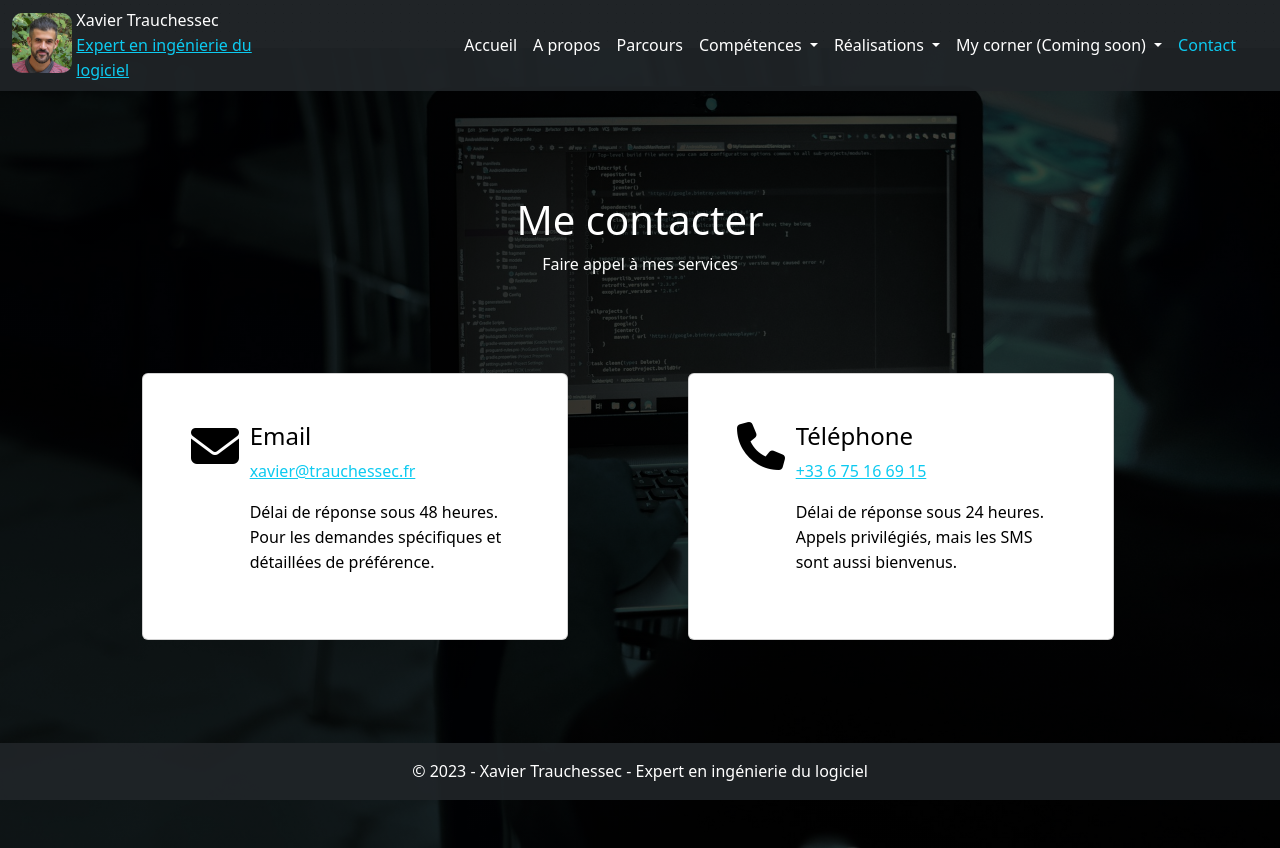
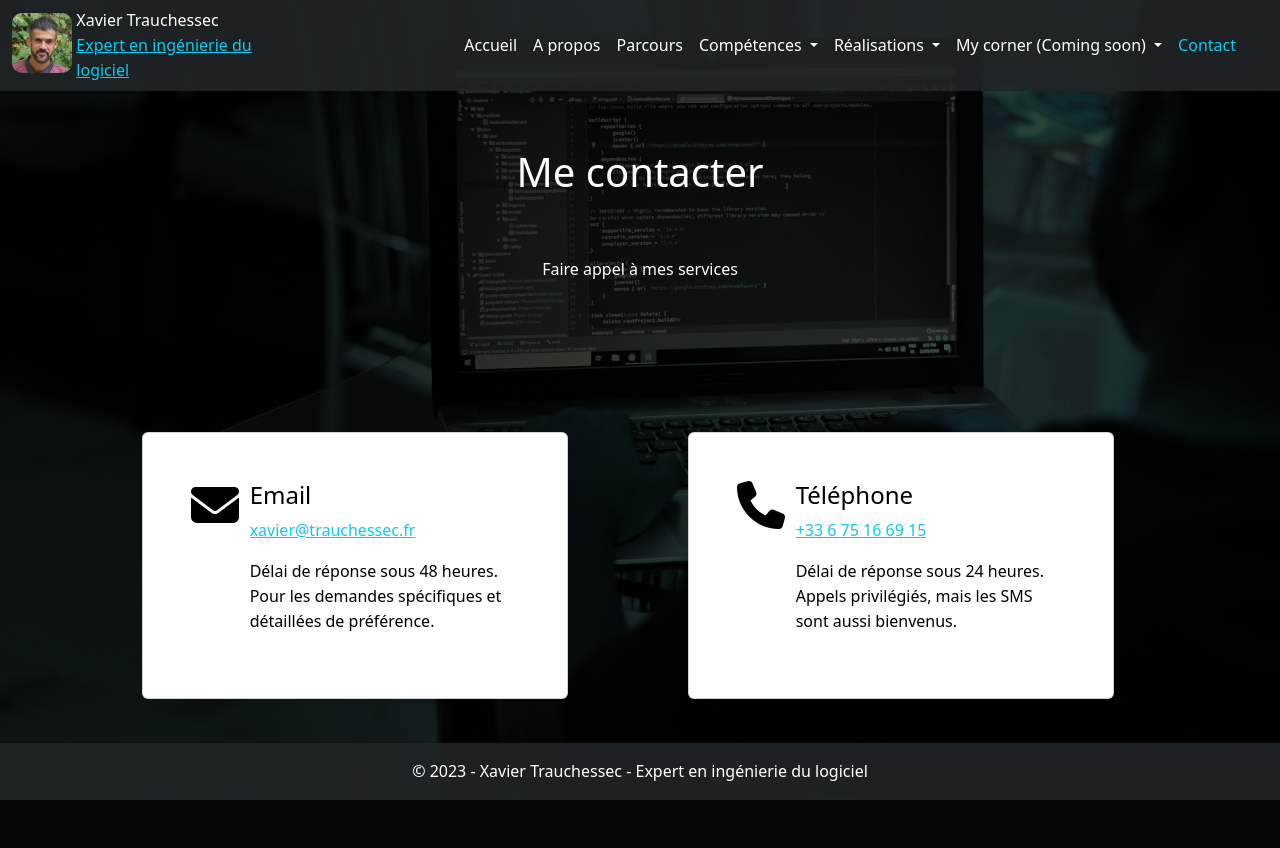
Before and after one commit to Frozenn-X/true_portfolio, a Django app: page /contact in a window 1280 px wide. After the commit the page ends 800 px from the top, so only its background shows below. Run offline with Django 4.2, Linux system fonts and the light colour scheme; some libraries are stand-ins or nearby versions.

Commit message:
Update contact.html

```diff
--- a/templates/web/contact.html
+++ b/templates/web/contact.html
@@ -2,7 +2,7 @@
 {% block title %}Mon Contact{% endblock %}
 {% block content %}
     <div class="top-banner">
-        <div class="container row mx-auto mt-5 pb-5" style="padding-top: 100px;">
+        <div class="container row mx-auto h-100 my-lg-0 mt-5 pb-5" style="padding-top: 100px;">
             <h1 class="text-center mt-5">Me contacter</h1>
             <p class="text-center mb-5">Faire appel à mes services</p>
             <div class="row mt-5">
@@ -95,6 +95,5 @@
                 </div> -->
             </div>
         </div>
-        <br>
     </div>
 {% endblock content%}
```
